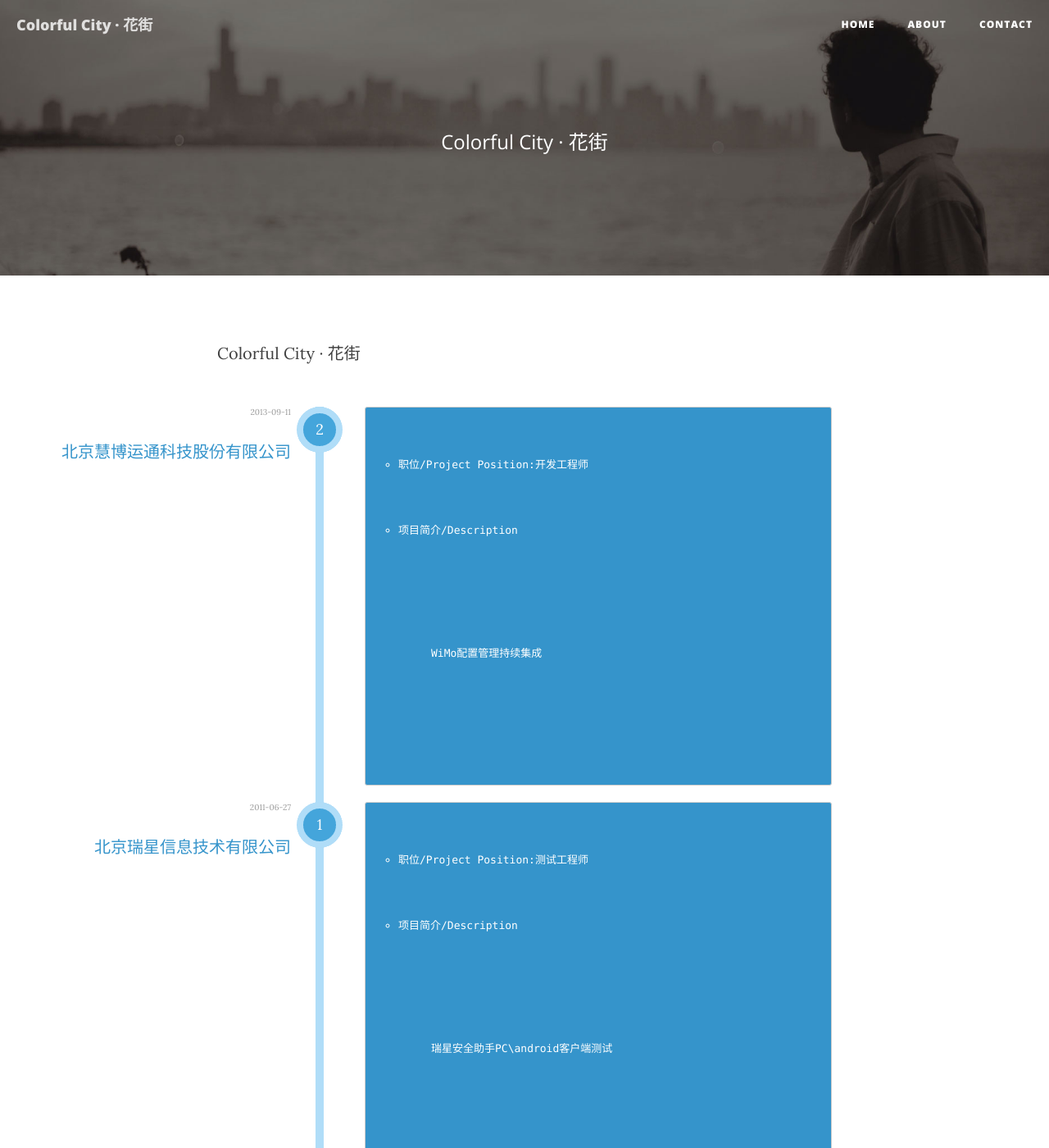
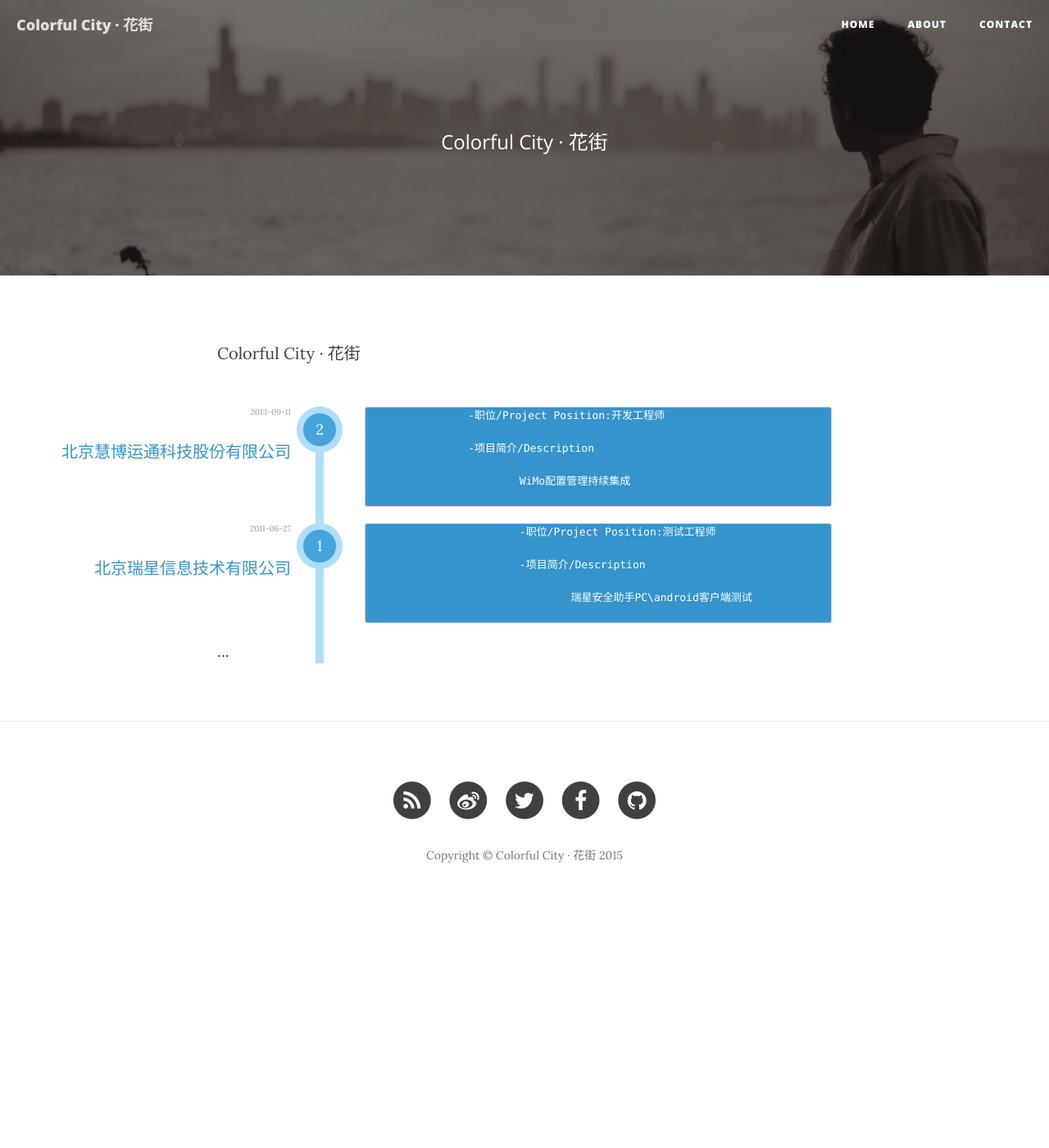
Before and after one commit to dongyupu/colorfulcity, a Jekyll site: the page built from about.html, in a window 1280 px wide and 1400 px high. Shown: the whole window at 82% size. Built offline with Jekyll 4.4.1, drawn with Linux system fonts in a browser that asks for light colours; nearby versions of some CDN libraries.

Commit message:
Update about.html

```diff
--- a/about.html
+++ b/about.html
@@ -72,13 +72,9 @@
 		<div class="number">2</div>
 		<div class="content">
 		<pre>
-		<ul>
-			<li>职位/Project Position:开发工程师</li>
-			<li>项目简介/Description</li>
-			<ul>
-				<p>WiMo配置管理持续集成</p>
-			</ul>
-		</ul>
+		-职位/Project Position:开发工程师<br>
+		-项目简介/Description<br>
+			WiMo配置管理持续集成
 		</pre>
 		</div>
 	</li>
@@ -88,13 +84,9 @@
 		<div class="number">1</div>
 		<div class="content">
 			<pre>
-			<ul>
-			<li>职位/Project Position:测试工程师</li>
-			<li>项目简介/Description</li>
-			<ul>
-				<p>瑞星安全助手PC\android客户端测试</p>
-			</ul>
-			</ul>
+			-职位/Project Position:测试工程师<br>
+			-项目简介/Description<br>
+				瑞星安全助手PC\android客户端测试
 			</pre>
 		</div>
 	</li>
```
